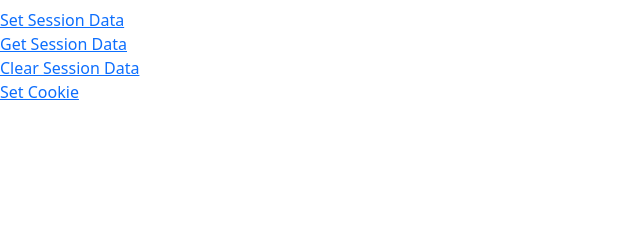
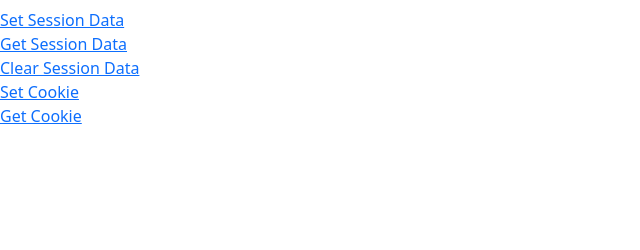
Before and after one commit to Somu60789/learn-flask-simple-application, a Flask app: page /set-data in a window 1280 px wide. Shown: the part 550-800 px from the top of the page, without its empty margins (0-640 px from the left). Run offline with Flask 3, Linux system fonts and the light colour scheme; some libraries are stand-ins or nearby versions.

Commit message:
Handelling get cookie

```diff
--- a/app.py
+++ b/app.py
@@ -185,6 +185,11 @@ def setCookie():
     response.set_cookie("cookie_name", "cookie_value")
     return response
 
+@app.route("/get-cookie")
+def getCookie():
+    cookieValue = request.cookies["cookie_name"]
+    return render_template("hello.html", message = f"Cookie Value: {cookieValue}")
+
 
 if __name__ == '__main__':
     app.run( host='0.0.0.0', port = 8080, debug = True)
--- a/templates/hello.html
+++ b/templates/hello.html
@@ -26,4 +26,5 @@
     <a href = "{{url_for("getData")}}">Get Session Data</a><br>
     <a href = "{{url_for("clearSession")}}">Clear Session Data</a><br>
     <a href = "{{url_for("setCookie")}}">Set Cookie</a><br>
+    <a href = "{{url_for("getCookie")}}">Get Cookie</a><br>
 {% endblock %}
```
